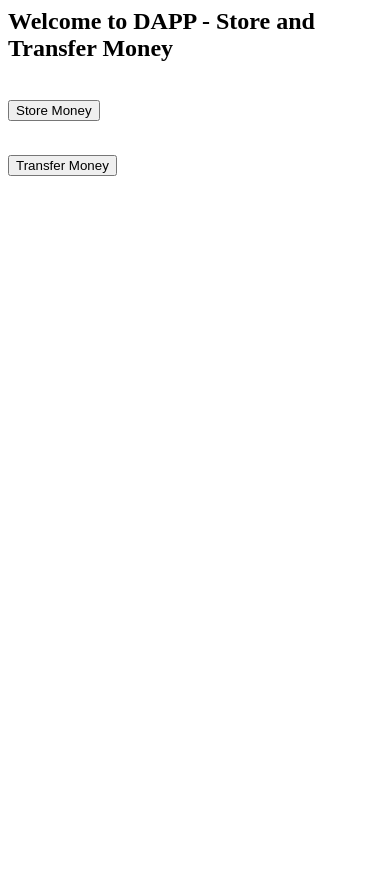
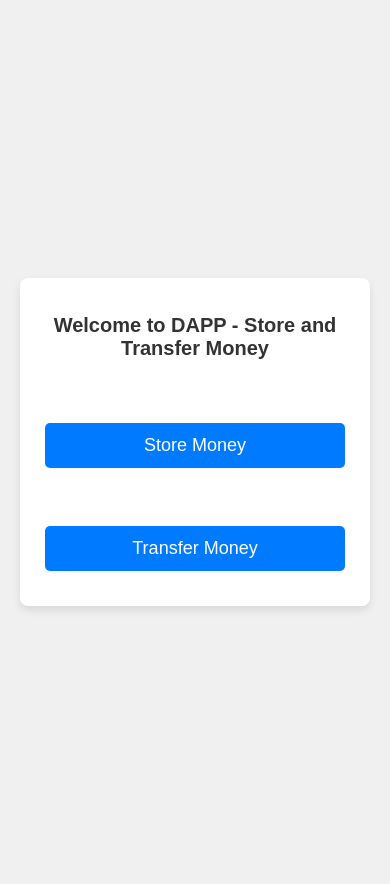
Before and after one commit to tabula-rasa16/SC6013-DApp, a Flask app: page / in a window 390 px wide. Before the commit the page ends 176 px from the top, so only its background shows below. Run offline with Flask 3, Linux system fonts and the light colour scheme.

Commit message:
update9.5

```diff
--- a/templates/index.html
+++ b/templates/index.html
@@ -1,3 +1,103 @@
+<!DOCTYPE html>
+<html lang="en">
+<head>
+    <meta charset="UTF-8">
+    <meta name="viewport" content="width=device-width, initial-scale=1.0">
+    <title>Ethereum DApp 5</title>
+
+    <style>
+        body {
+            font-family: 'Arial', sans-serif;
+            background-color: #f0f0f0;
+            margin: 0;
+            padding: 20px;
+            display: flex;
+            justify-content: center;
+            align-items: center;
+            height: 100vh;
+        }
+
+        .container {
+            background-color: #ffffff;
+            padding: 30px;
+            border-radius: 8px;
+            box-shadow: 0 4px 8px rgba(0, 0, 0, 0.1);
+            max-width: 400px;
+            width: 100%;
+            text-align: center;
+        }
+
+        h2 {
+            font-size: 24px;
+            margin-bottom: 20px;
+            color: #333;
+        }
+
+        form {
+            margin: 15px 0;
+        }
+
+        input[type="submit"] {
+            background-color: #007bff;
+            color: white;
+            padding: 12px 24px;
+            border: none;
+            border-radius: 5px;
+            font-size: 18px;
+            cursor: pointer;
+            transition: background-color 0.3s ease;
+            width: 100%;
+            max-width: 300px;
+        }
+
+        input, button {
+            width: 100%;
+            padding: 10px;
+            margin-top: 10px;
+            border-radius: 4px;
+            border: 1px solid #ddd;
+            font-size: 16px;
+        }
+
+        button {
+            background-color: #007bff;
+            color: white;
+            border: none;
+            cursor: pointer;
+        }
+
+        button:hover {
+            background-color: #0056b3;
+        }
+
+
+        p {
+            margin-top: 20px;
+            font-size: 18px;
+            color: #007bff;
+        }
+
+        @media (max-width: 768px) {
+            .container {
+                padding: 20px;
+            }
+
+            h2 {
+                font-size: 20px;
+            }
+
+            input, button {
+                font-size: 14px;
+            }
+
+            p {
+                font-size: 16px;
+            }
+        }
+    </style>
+</head>
+<body>
+    <div class="container">
         <h2>Welcome to DAPP - Store and Transfer Money</h2>
         <br>
         <form action = "/store_money" method="post">
@@ -7,3 +107,7 @@
         <form action = "/transfer_money" method="post">
             <input type="submit" value="Transfer Money">
         </form>
+
+    </div>
+</body>
+<html>
```
Also changed, not shown: templates/transfer_money.html (+111 -2 lines). Lines whose indentation alone changed are shown as unchanged.
